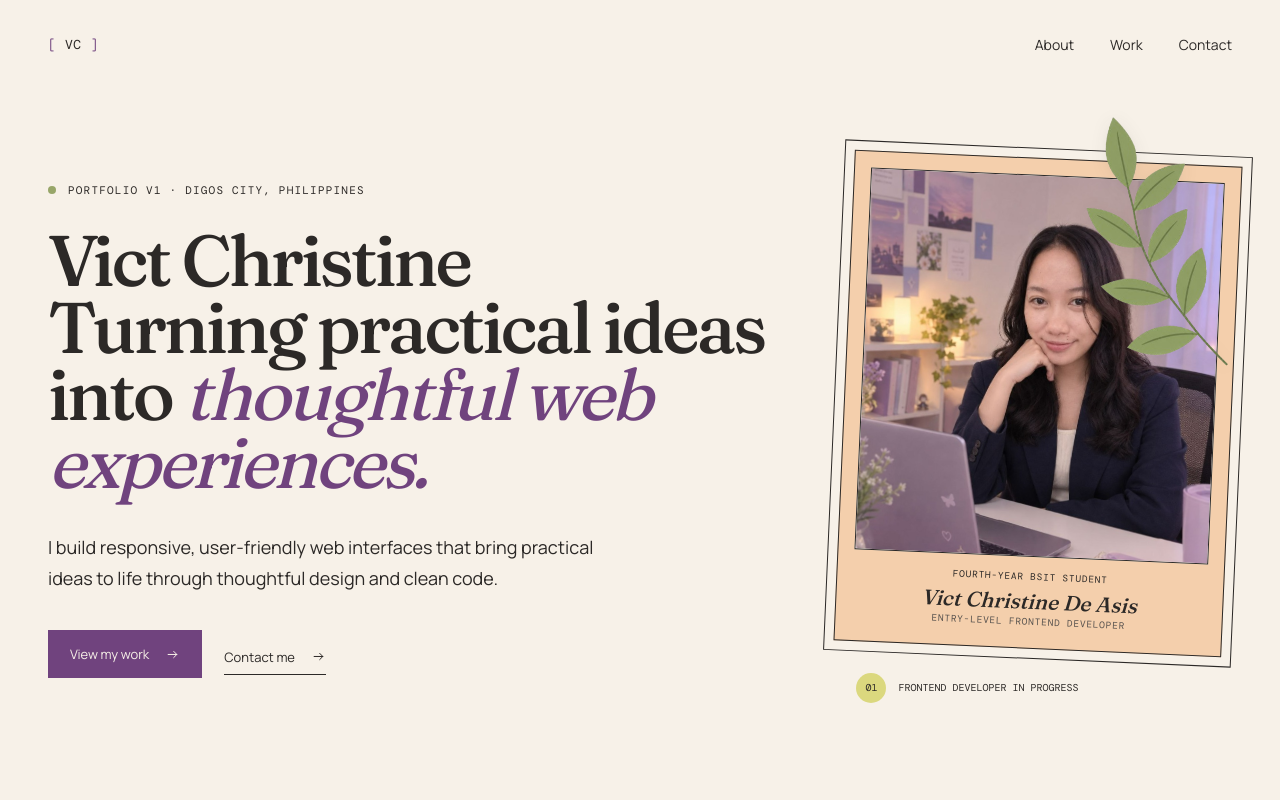
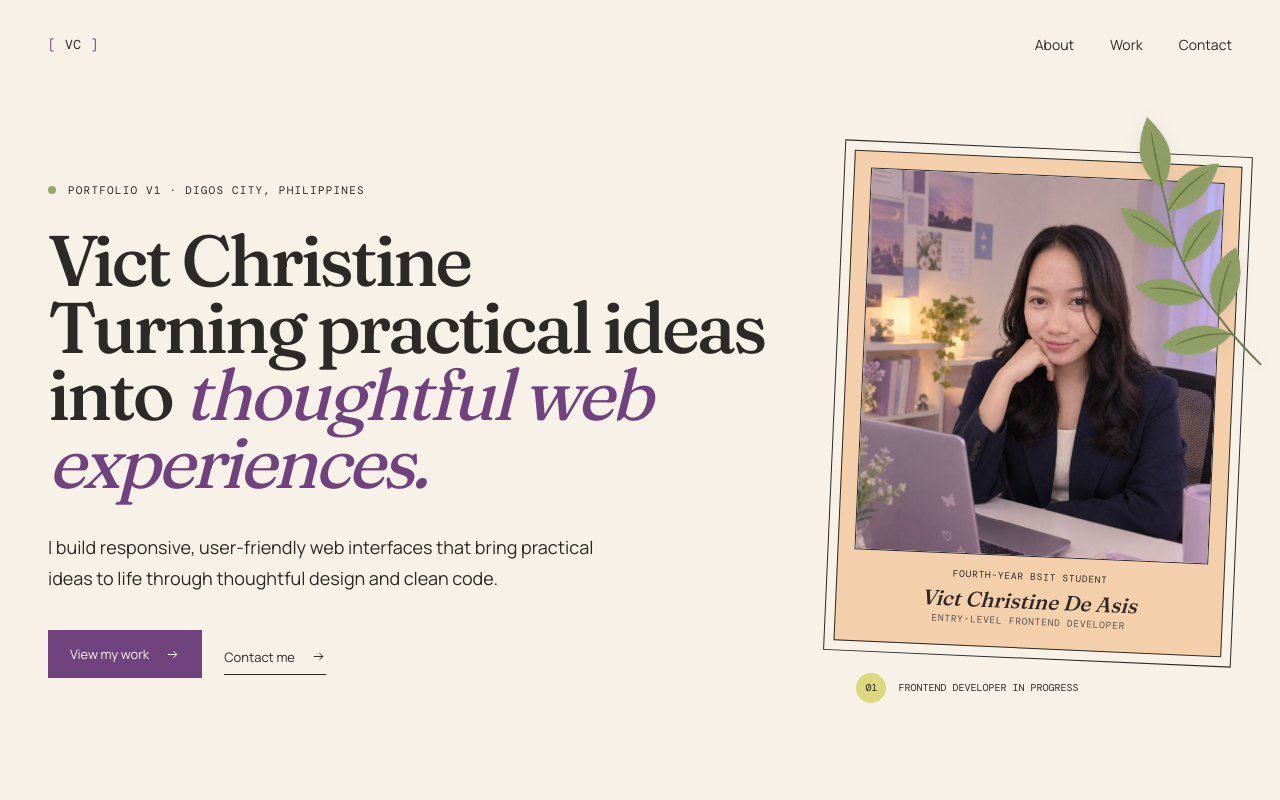
Before and after one commit to vcrstn/portfolio, a React (Vite) app: page / in a window 1280 px wide. Shown: the top 800 px of the page. Built offline with nearby package versions, Linux system fonts and the light colour scheme; the HTML template or start-up script is replaced by a standard one; a web font is replaced by a local one.

Commit message:
style: shift leaf corner illustration to the right

```diff
--- a/src/index.css
+++ b/src/index.css
@@ -346,7 +346,7 @@ h1 {
 .leaf-corner {
   position: absolute;
   top: -50px;
-  right: -28px;
+  right: -52px;
   width: 145px;
   height: auto;
   object-fit: contain;
@@ -358,7 +358,7 @@ h1 {
 
 @media (max-width: 420px) {
   .leaf-corner {
-    right: -18px;
+    right: -36px;
     top: -38px;
     width: 115px;
   }
@@ -1107,7 +1107,7 @@ footer a:hover {
   }
 
   .leaf-corner {
-    right: -38px;
+    right: -68px;
     top: -65px;
     width: 180px;
   }
@@ -1209,7 +1209,7 @@ footer a:hover {
   }
 
   .leaf-corner {
-    right: -48px;
+    right: -82px;
     top: -80px;
     width: 215px;
   }
```
